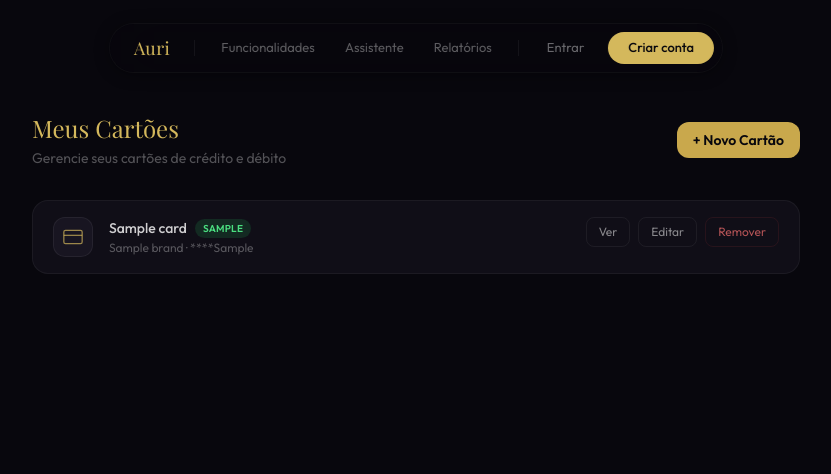
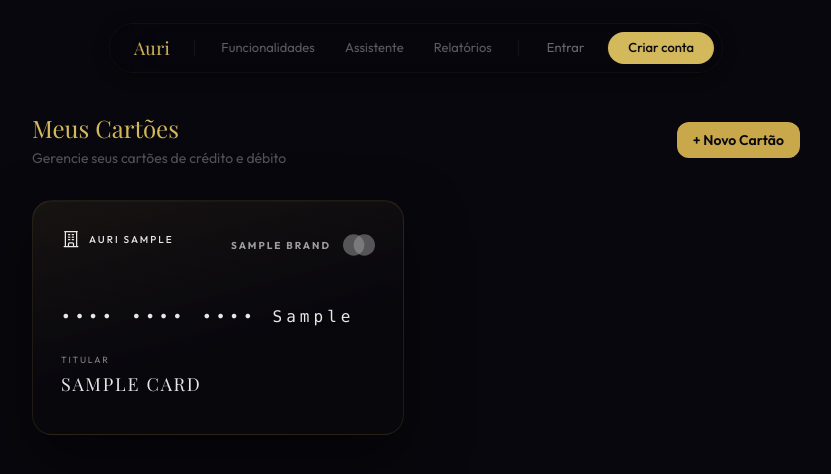
Before and after one commit to EuricoTurzi/Auri, a Django app: template templates/cards/card_list.html in a window 1280 px wide. Shown: the top 474 px of the page, without its empty margins (224-1055 px from the left). Run offline with Django 5.2, Linux system fonts and the light colour scheme; the template is opened without the code that fills it: most values are stand-ins (such as "Sample title", 1, 10 or a date in 2020); some libraries are stand-ins or nearby versions; some web fonts are replaced.

Commit message:
feat(cards): redesign card list UI for improved layout and user interaction

```diff
--- a/templates/cards/card_list.html
+++ b/templates/cards/card_list.html
@@ -36,76 +36,95 @@
 
     <!-- Lista de cartões -->
     {% if cards_com_limite %}
-    <div class="space-y-3">
+    <div class="grid grid-cols-1 md:grid-cols-2 gap-6">
       {% for item in cards_com_limite %}
       {% with card=item.card available=item.available_limit %}
-      <div class="px-5 py-4 rounded-2xl bg-dark-800/60 border border-white/[0.05] hover:border-white/10 transition-all">
-        <div class="flex items-start justify-between gap-4">
+      <div class="relative w-full aspect-[1.6/1] sm:h-auto sm:aspect-[1.58/1] p-6 sm:p-7 rounded-[1.25rem] {% if card.card_type == 'credito' %}finance-card-gold{% else %}finance-card{% endif %} group transition-all duration-500 hover:-translate-y-2 hover:shadow-[0_20px_40px_rgba(201,168,76,0.15)] flex flex-col justify-between overflow-hidden">
 
-          <!-- Informações principais -->
-          <div class="flex items-center gap-4 min-w-0">
-            <!-- Ícone de cartão -->
-            <div class="w-10 h-10 rounded-xl bg-dark-700/60 border border-white/[0.06] flex items-center justify-center flex-shrink-0">
-              <svg class="w-5 h-5 text-gold-400/70" fill="none" stroke="currentColor" viewBox="0 0 24 24">
-                <rect x="1" y="4" width="22" height="16" rx="2" ry="2" stroke-width="1.5"/>
-                <line x1="1" y1="10" x2="23" y2="10" stroke-width="1.5"/>
+        <!-- Topo: Bandeira, Ícone do chip -->
+        <div class="flex justify-between items-start z-10 relative">
+          <div class="flex items-center gap-2 text-white/90">
+            <svg class="w-5 h-5" fill="none" viewBox="0 0 24 24" stroke="currentColor">
+              <path stroke-linecap="round" stroke-linejoin="round" stroke-width="1.5" d="M3.75 21h16.5M4.5 3h15M5.25 3v18m13.5-18v18M9 6.75h1.5m-1.5 3h1.5m-1.5 3h1.5m3-6H15m-1.5 3H15m-1.5 3H15M9 21v-3.375c0-.621.504-1.125 1.125-1.125h3.75c.621 0 1.125.504 1.125 1.125V21" />
+            </svg>
+            <span class="text-[10px] font-medium uppercase tracking-widest-plus">Auri {{ card.get_card_type_display }}</span>
+          </div>
+
+          <div class="text-right flex items-center gap-3">
+            <p class="text-[10px] font-bold text-white/60 tracking-[0.2em] uppercase">{{ card.brand }}</p>
+            <svg class="w-8 h-8 opacity-60" viewBox="0 0 36 24" fill="none" xmlns="http://www.w3.org/2000/svg">
+              <circle cx="12" cy="12" r="12" fill="white" fill-opacity="0.5"/>
+              <circle cx="24" cy="12" r="12" fill="white" fill-opacity="0.5"/>
             </svg>
           </div>
-
-            <div class="min-w-0">
-              <!-- Nome e tipo -->
-              <div class="flex items-center gap-2 flex-wrap">
-                <p class="text-sm font-medium text-white/80">{{ card.name }}</p>
-                <span class="px-2 py-0.5 rounded-full text-[10px] font-semibold uppercase tracking-wide
-                  {% if card.card_type == 'credito' %}bg-gold-500/15 text-gold-400
-                  {% else %}bg-emerald-500/15 text-emerald-400{% endif %}">
-                  {{ card.get_card_type_display }}
-                </span>
         </div>
 
-              <!-- Bandeira e dígitos -->
-              <p class="text-xs text-white/30 mt-0.5">{{ card.brand }} &middot; ****{{ card.last_four_digits }}</p>
+        <!-- Meio: Nome, Número -->
+        <div class="z-10 relative mb-2 mt-auto">
+          <div class="flex gap-3 sm:gap-4 mb-4 sm:mb-6 font-mono text-[14px] sm:text-[16px] text-white/90 tracking-[0.25em] drop-shadow-sm">
+            <span>••••</span><span>••••</span><span>••••</span><span>{{ card.last_four_digits }}</span>
+          </div>
+          <div class="flex justify-between items-end">
+            <div>
+              <p class="text-[9px] text-white/50 uppercase tracking-widest-plus mb-1">Titular</p>
+              <p class="font-serif text-base sm:text-lg text-white/90 tracking-widest uppercase">{{ card.name }}</p>
+            </div>
+          </div>
+        </div>
 
-              <!-- Limite (apenas crédito) -->
-              {% if card.card_type == 'credito' and card.credit_limit %}
-              <div class="mt-2">
-                <p class="text-xs text-white/40">
-                  Disponível:
-                  <span class="text-white/70 font-medium">R$ {{ available|floatformat:2 }}</span>
-                  <span class="text-white/20"> / </span>
-                  <span class="text-white/40">R$ {{ card.credit_limit|floatformat:2 }}</span>
-                </p>
-                <!-- Mini barra de limite -->
+        <!-- Overlay e Hover Actions -->
+        <div class="absolute inset-0 bg-dark-950/80 backdrop-blur-sm opacity-0 group-hover:opacity-100 transition-opacity duration-300 z-20 flex flex-col p-6 sm:p-7 justify-center">
+
+          <!-- Limites se Crédito -->
+          {% if card.card_type == 'credito' %}
+          <div class="w-full max-w-[240px] mx-auto text-center mb-6">
+            <div class="flex justify-between items-end mb-2 px-1">
+              <div class="text-left">
+                <p class="text-[9px] uppercase tracking-widest text-white/50 mb-0.5">Disponível</p>
+                <p class="text-sm font-semibold text-emerald-400 font-mono">R$ {{ available|floatformat:2 }}</p>
+              </div>
+              <div class="text-right">
+                <p class="text-[9px] uppercase tracking-widest text-white/50 mb-0.5">Limite</p>
+                <p class="text-xs font-medium text-white/70 font-mono">R$ {{ card.credit_limit|floatformat:2 }}</p>
+              </div>
+            </div>
             {% if card.credit_limit %}
             {% widthratio available card.credit_limit 100 as pct %}
-                <div class="mt-1.5 w-40 h-1 rounded-full bg-white/[0.06] overflow-hidden">
-                  <div class="h-full rounded-full transition-all duration-500
-                    {% if pct|add:0 > 50 %}bg-emerald-500/60
-                    {% elif pct|add:0 > 20 %}bg-gold-500/60
-                    {% else %}bg-red-500/60{% endif %}"
+            <div class="w-full h-[4px] rounded-full bg-white/[0.08] overflow-hidden">
+              <div class="h-full rounded-full transition-all duration-1000 ease-out
+                {% if pct|add:0 > 50 %}bg-emerald-500 shadow-[0_0_10px_rgba(16,185,129,0.5)]
+                {% elif pct|add:0 > 20 %}bg-gold-500 shadow-[0_0_10px_rgba(201,168,76,0.5)]
+                {% else %}bg-red-500 shadow-[0_0_10px_rgba(239,68,68,0.5)]{% endif %}"
                 style="width: {{ pct }}%"></div>
             </div>
             {% endif %}
+            <div class="flex justify-between mt-4">
+              <div class="text-left">
+                <p class="text-[9px] uppercase tracking-widest text-white/40 mb-0.5">Fechamento</p>
+                <p class="text-xs text-white/80">Dia {{ card.billing_close_day|default:"--" }}</p>
+              </div>
+              <div class="text-right">
+                 <p class="text-[9px] uppercase tracking-widest text-white/40 mb-0.5">Vencimento</p>
+                 <p class="text-xs text-white/80">Dia {{ card.billing_due_day|default:"--" }}</p>
+              </div>
+            </div>
           </div>
           {% endif %}
-            </div>
-          </div>
 
-          <!-- Ações -->
-          <div class="flex items-center gap-2 flex-shrink-0">
+          <div class="flex justify-center gap-3">
              <a href="{% url 'cards:detail' card.pk %}"
-              class="px-3 py-1.5 rounded-lg text-xs text-white/50 border border-white/[0.06] hover:border-white/15 hover:text-white/80 transition-all">
-              Ver
+              class="px-4 py-2 rounded-xl text-xs font-semibold text-dark-950 bg-gold-500 hover:bg-gold-400 transition-colors shadow-lg shadow-gold-500/20">
+              Detalhes
             </a>
             <a href="{% url 'cards:edit' card.pk %}"
-              class="px-3 py-1.5 rounded-lg text-xs text-white/50 border border-white/[0.06] hover:border-white/15 hover:text-white/80 transition-all">
+              class="px-4 py-2 rounded-xl text-xs font-medium text-white/90 bg-white/10 hover:bg-white/20 border border-white/10 transition-colors">
               Editar
             </a>
-            <form method="post" action="{% url 'cards:delete' card.pk %}" onsubmit="return confirm('Remover o cartão \'{{ card.name }}\'?')">
+            <form method="post" action="{% url 'cards:delete' card.pk %}" onsubmit="return confirm('Excluir o cartão {{ card.name }}?')" class="inline">
               {% csrf_token %}
               <button type="submit"
-                class="px-3 py-1.5 rounded-lg text-xs text-red-400/70 border border-red-500/10 hover:border-red-500/20 hover:text-red-400 transition-all">
-                Remover
+                class="px-4 py-2 rounded-xl text-xs font-medium text-red-100 bg-red-500/20 border border-red-500/30 hover:bg-red-500/40 hover:border-red-500/50 transition-colors">
+                Excluir
               </button>
             </form>
           </div>
```
Lines whose indentation alone changed are shown as unchanged.
